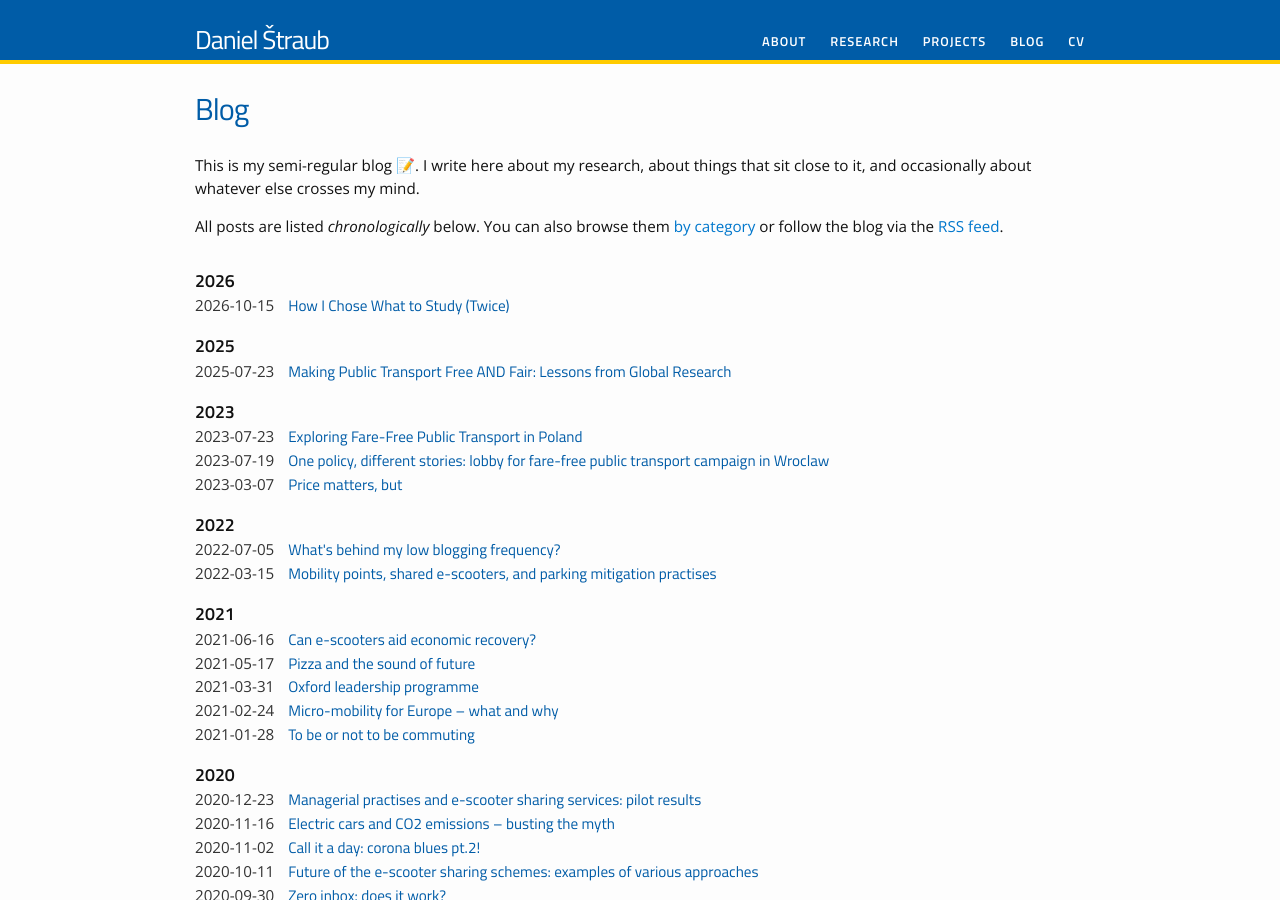
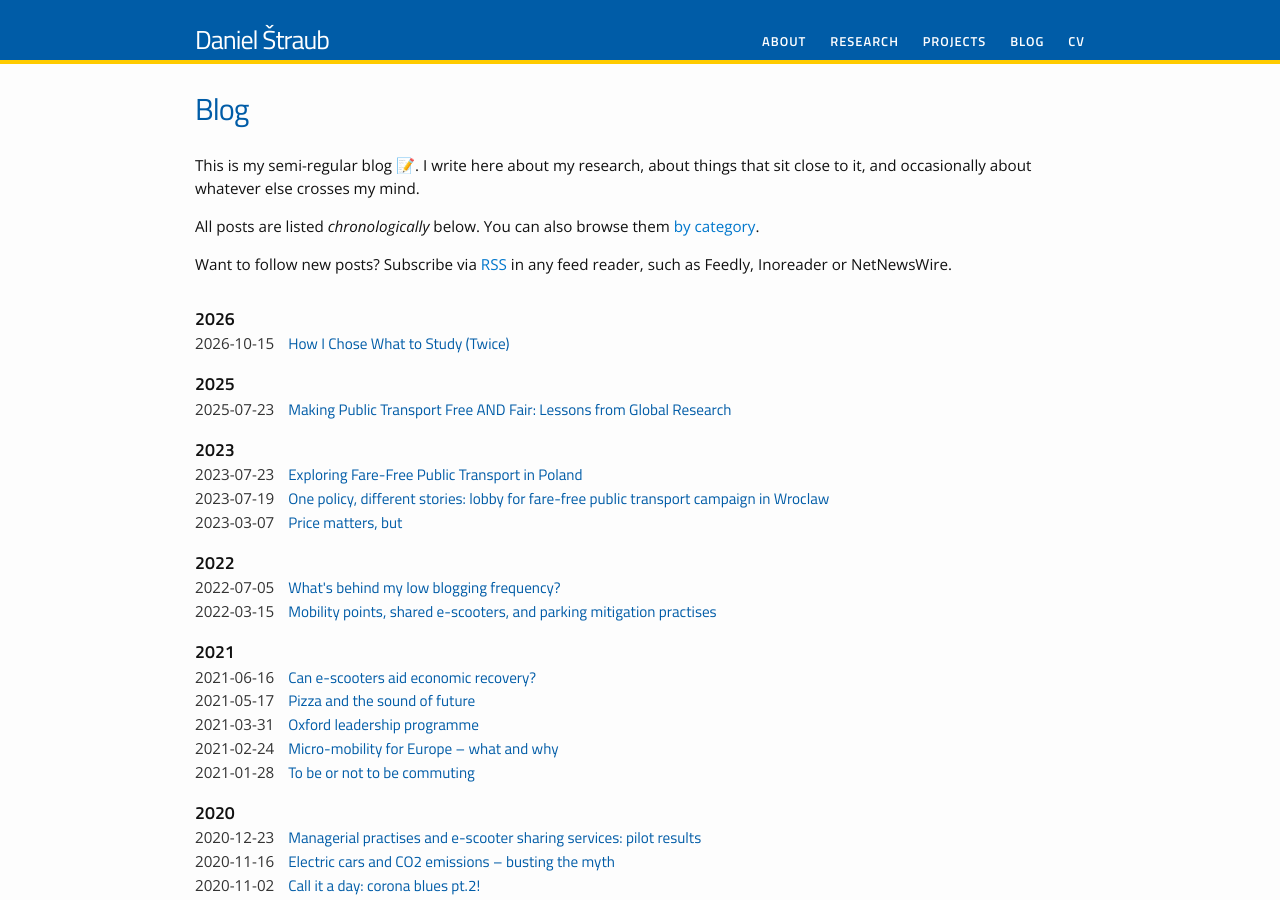
Before and after one commit to tracetheheat/tracetheheat.github.io, a Jekyll site: the page built from blog.md, in a window 1280 px wide and 900 px high. Built offline with Jekyll 4.4.1, drawn with Linux system fonts in a browser that asks for light colours.

Commit message:
Replace Blog page feed link with a subscribe note
Co-Authored-By: Claude Opus 5.5 <noreply@anthropic.com>

```diff
--- a/blog.md
+++ b/blog.md
@@ -7,7 +7,9 @@ description: "Daniel Štraub's blog reflecting on his research in transport geog
 
 This is my semi-regular blog &#128221;. I write here about my research, about things that sit close to it, and occasionally about whatever else crosses my mind.
 
-All posts are listed *chronologically* below. You can also browse them [by category](/categories/) or follow the blog via the [RSS feed](/feed.xml).
+All posts are listed *chronologically* below. You can also browse them [by category](/categories/).
+
+Want to follow new posts? Subscribe via [RSS]({{ "/feed.xml" | prepend: site.baseurl }}) in any feed reader, such as Feedly, Inoreader or NetNewsWire.
 
 <ul class="listing">
 {% for post in site.posts %}
```
